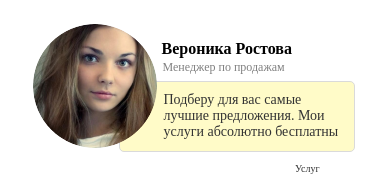
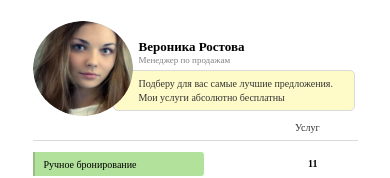
Before and after one commit to denysoleksiienko/011220201540, a React (Create React App) app: page / in a window 390 px wide. Shown: the top 178 px of the page. Built offline with nearby package versions, Linux system fonts and the light colour scheme.

Commit message:
fix: style for user component

```diff
--- a/src/components/User/User.scss
+++ b/src/components/User/User.scss
@@ -43,31 +43,28 @@
     border-radius: 5px;
     background: #fffbc8;
     border: 1px solid #dadada;
-  }
 
-  &__about-desc span {
+    span {
       font-size: 14px;
       color: #333333;
     }
   }
+}
 
 @media (max-width: 600px) {
-  .about {
+  .user {
     padding-top: 18px;
 
-    &__about-desc {
-      padding: 7px 10px 6px 28px;
-    }
+    &__avatar {
+      left: 0px;
+      top: -10px;
 
-    &__avatar img {
+      img {
         border-radius: 50%;
         width: 107px;
         height: 101px;
         cursor: pointer;
       }
-
-    &__about-desc span {
-      font-size: 11px;
     }
 
     &__about h1 {
@@ -82,32 +79,32 @@
       margin-bottom: 3px;
     }
 
-    &__avatar {
-      left: 0px;
-      top: -10px;
+    &__about-desc {
+      padding: 7px 10px 6px 28px;
+
+      span {
+        font-size: 11px;
+      }
     }
   }
 }
 
 @media (max-width: 480px) {
-  .about {
+  .user {
     padding-top: 16px;
 
     &__inner {
       padding-left: 80px;
     }
 
-    &__about-desc {
-      padding: 6px 8px 5px 28px;
-    }
+    &__avatar {
+      left: 0px;
+      top: -10px;
 
-    &__avatar img {
+      img {
         width: 100px;
         height: 95px;
       }
-
-    &__about-desc span {
-      font-size: 9px;
     }
 
     &__about h1 {
@@ -118,47 +115,54 @@
 
     &__about p {
       padding-left: 26px;
-      font-size: 7px;
-      margin-bottom: 2px;
+      font-size: 9px;
+      margin-bottom: 5px;
     }
 
-    &__avatar {
-      left: 0px;
-      top: -10px;
+    &__about-desc {
+      padding: 6px 8px 5px 25px;
+
+      span {
+        font-size: 10px;
+      }
     }
   }
 }
 
 @media (max-width: 375px) {
-  .about {
+  .user {
     padding-top: 16px;
 
     &__inner {
       padding-left: 56px;
     }
 
-    &__about-desc {
-      padding: 1px 8px 1px 29px;
+    &__avatar {
+      left: 0;
+      top: 0;
+
+      img {
+        width: 80px;
+        height: 80px;
       }
-
-    &__avatar img {
-      width: 75px;
-      height: 70px;
-    }
-
-    &__about-desc span {
-      font-size: 7px;
     }
 
     &__about h1 {
       font-size: 13px;
-      padding-left: 26px;
+      padding-left: 30px;
       margin-bottom: 0;
     }
 
-    &_avatar {
-      left: 0;
-      top: 3px;
+    &__about p {
+      padding-left: 30px;
+    }
+
+    &__about-desc {
+      padding: 4px 15px 4px 30px;
+
+      span {
+        font-size: 9px;
       }
     }
   }
+}
```
Lines whose indentation alone changed are shown as unchanged.
